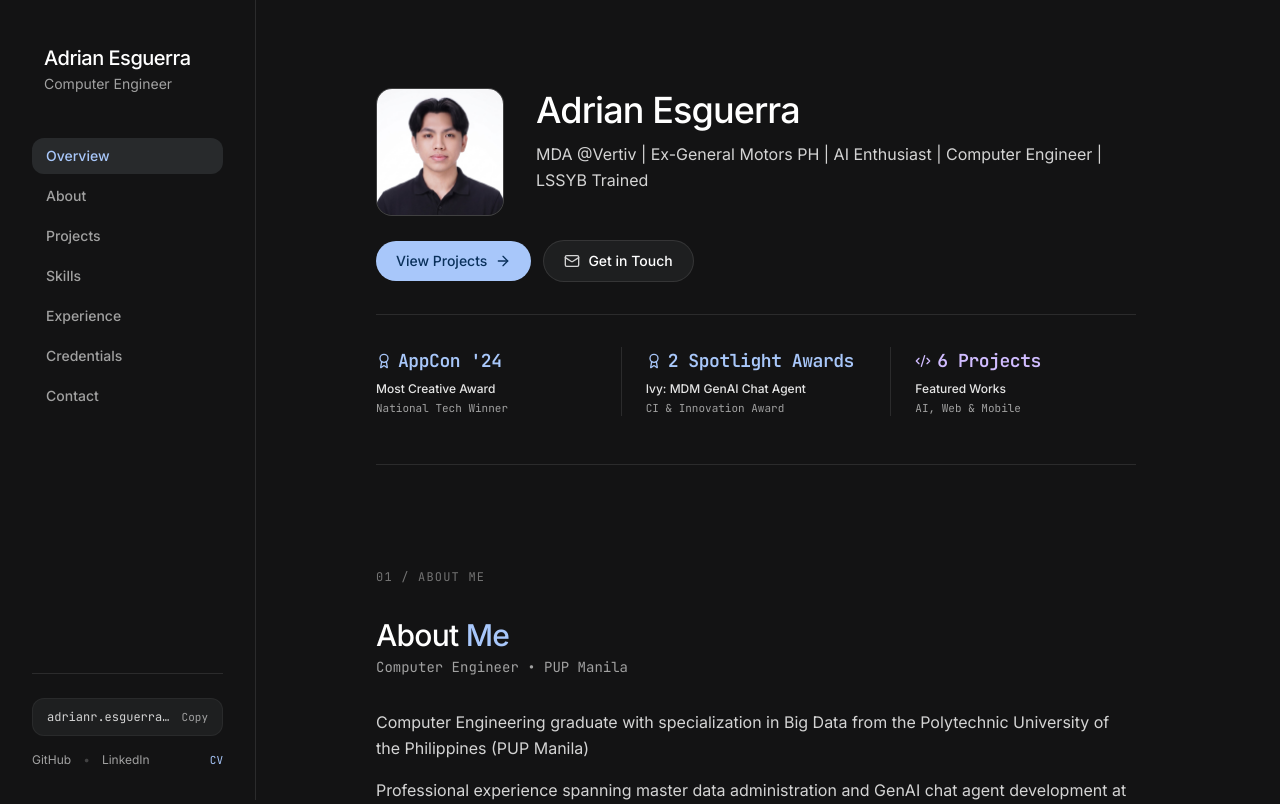
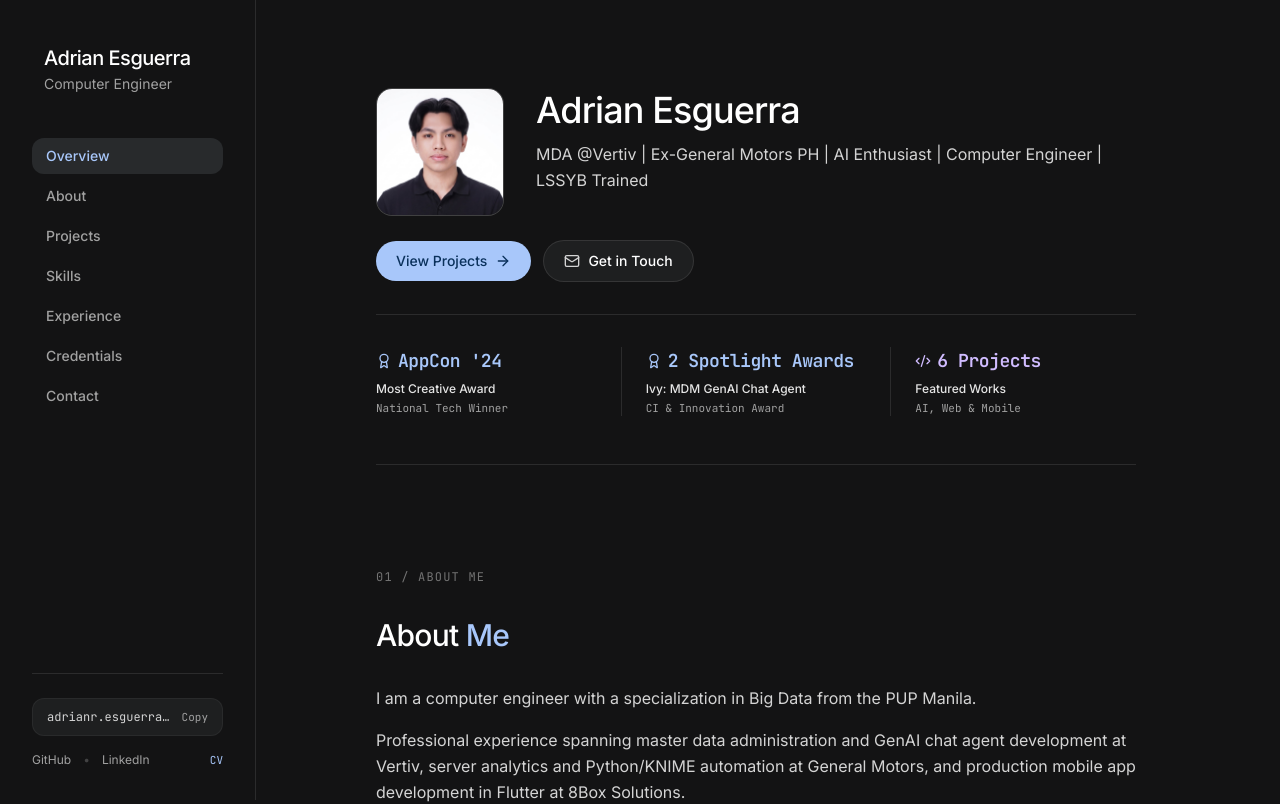
Before and after one commit to adriansgrrx/adrianesguerra, a React (Vite) app: page / in a window 1280 px wide. Shown: the top 804 px of the page. Built offline with nearby package versions, Linux system fonts and the light colour scheme.

Commit message:
feat: add Azure Static Web Apps workflow and contact section component

```diff
--- a/src/components/AboutSection.jsx
+++ b/src/components/AboutSection.jsx
@@ -12,9 +12,9 @@ export default function AboutSection({ about }) {
           <h2 className="text-2xl sm:text-3xl font-medium text-white tracking-tight">
             {about.heading} <span className="text-[#a8c7fa]">{about.headingHighlight}</span>
           </h2>
-          <p className="text-xs sm:text-sm text-neutral-400 font-mono mt-1">
+          {/* <p className="text-xs sm:text-sm text-neutral-400 font-mono mt-1">
             {about.subtitle}
-          </p>
+          </p> */}
         </div>
 
         {/* Narrative Paragraphs */}
--- a/src/components/ContactSection.jsx
+++ b/src/components/ContactSection.jsx
@@ -1,6 +1,8 @@
 import React, { useState } from 'react';
 import { Send, CheckCircle2, AlertCircle, Loader2, Mail } from 'lucide-react';
 import confetti from 'canvas-confetti';
+
+const DEFAULT_WEB3FORMS_KEY = 'f43a9f9b-c5fc-450a-9605-2394335f9caf';
 
 export default function ContactSection({ contact }) {
   const [formData, setFormData] = useState({ name: '', email: '', subject: '', message: '' });
@@ -30,7 +32,7 @@ export default function ContactSection({ contact }) {
       return;
     }
 
-    const accessKey = import.meta.env.VITE_WEB3FORMS_ACCESS_KEY;
+    const accessKey = import.meta.env.VITE_WEB3FORMS_ACCESS_KEY || DEFAULT_WEB3FORMS_KEY;
     if (!accessKey) {
       setErrorMessage(
         'Email service key is missing. Please add VITE_WEB3FORMS_ACCESS_KEY in your .env file, or use the direct email link below.'
--- a/src/data/portfolioData.js
+++ b/src/data/portfolioData.js
@@ -77,7 +77,7 @@ export const profileData = {
     headingHighlight: "Me",
     subtitle: "Computer Engineer • PUP Manila",
     paragraphs: [
-      "Computer Engineering graduate with specialization in Big Data from the Polytechnic University of the Philippines (PUP Manila)",
+      "I am a computer engineer with a specialization in Big Data from the PUP Manila.",
       "Professional experience spanning master data administration and GenAI chat agent development at Vertiv, server analytics and Python/KNIME automation at General Motors, and production mobile app development in Flutter at 8Box Solutions.",
       "One of the developers of SnapTrash (Most Creative Award at AppCon 2024), a YOLOv8-based computer vision defect detection thesis achieving 83% mAP, and data-driven disaster risk analytics for urban flooding in Mandaue City.",
     ],
```
